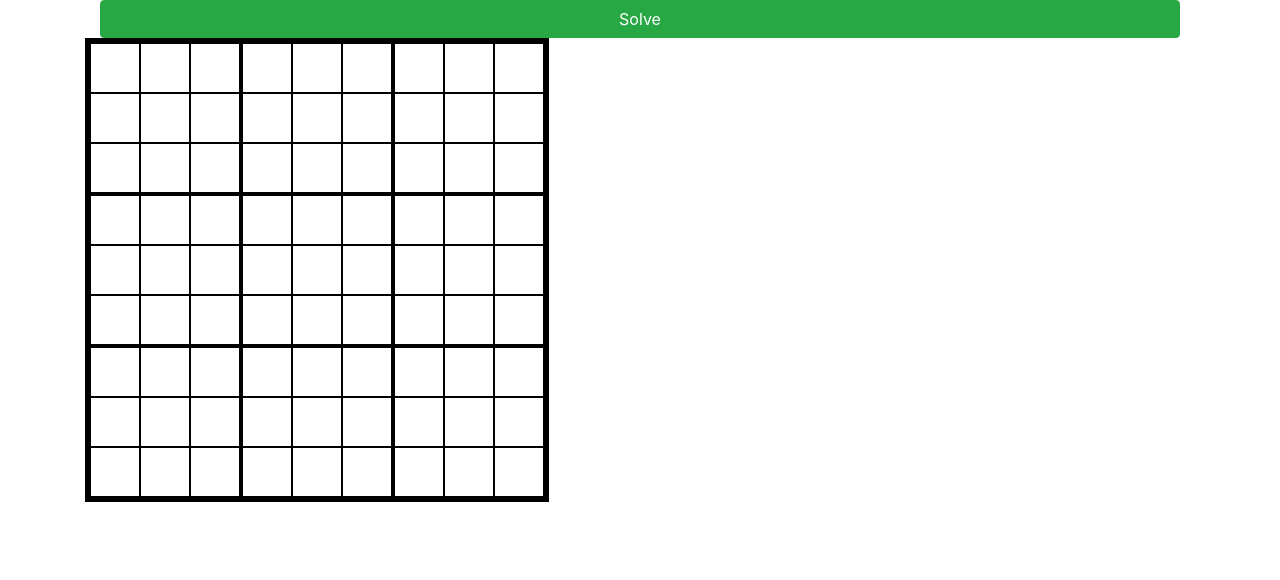
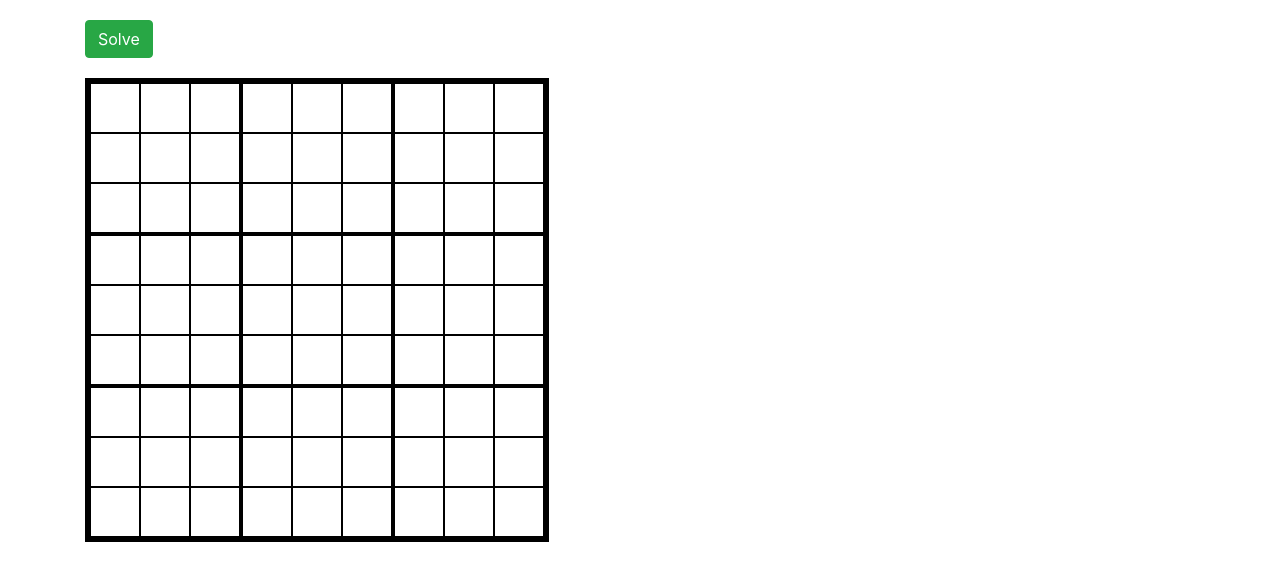
Before and after one commit to joppe/sudoku, a website: page index.html in a window 1280 px wide. Both pictures are taken after a click on the link "Solve". Drawn offline with nearby package versions, Linux system fonts and the light colour scheme.

Commit message:
added a toolbar

```diff
--- a/index.html
+++ b/index.html
@@ -15,6 +15,9 @@
 
 <body>
     <div class="container">
+        <div id="toolbar" class="btn-group"></div>
+    </div>
+    <div class="container">
         <div id="sudoku"></div>
     </div>
 </body>
--- a/js/main.js
+++ b/js/main.js
@@ -3,5 +3,15 @@
 jQuery(function ($) {
     'use strict';
 
-    new Sudoku($('#sudoku'));
+    var $toolbar = $('#toolbar'),
+        $solve = $('<a class="btn btn-success solve">Solve</a>'),
+        sudoku = new Sudoku($('#sudoku'));
+
+    $solve.on('click', function (event) {
+        event.preventDefault();
+
+        sudoku.solve();
+    });
+
+    $toolbar.append($solve);
 });
--- a/js/sudoku/sudoku.js
+++ b/js/sudoku/sudoku.js
@@ -1,4 +1,4 @@
-/*global jQuery, _, Solver*/
+/*global jQuery, _, Solver, Cell*/
 
 window.Sudoku = (function ($, _) {
     'use strict';
@@ -10,7 +10,6 @@ window.Sudoku = (function ($, _) {
         this.solver = new Solver(this.cells);
 
         this.render();
-        this.addEventHandlers();
     };
     Sudoku.prototype = {
         solve: function () {
@@ -19,15 +18,8 @@ window.Sudoku = (function ($, _) {
             this.solver.solve();
         },
 
-        addEventHandlers: function () {
-            this.$solve.on('click', $.proxy(this.solve, this));
-        },
-
         render: function () {
-            var self = this,
-                    $actionWrapper = $('<div class="container btn-group"></div>').insertBefore(this.$container);
-
-            this.$solve = $('<a class="btn btn-success solve">Solve</a>').appendTo($actionWrapper);
+            var self = this;
 
             _.each(_.range(0, 9), function (blockCount) {
                 var $block = $('<div class="block"></div>');
--- a/sass/screen.scss
+++ b/sass/screen.scss
@@ -4,6 +4,10 @@
 *:before,
 *:after {
     box-sizing: border-box;
+}
+
+#toolbar {
+    margin: 20px 0;
 }
 
 #sudoku {
```
Also changed, not shown: css/screen.css.
